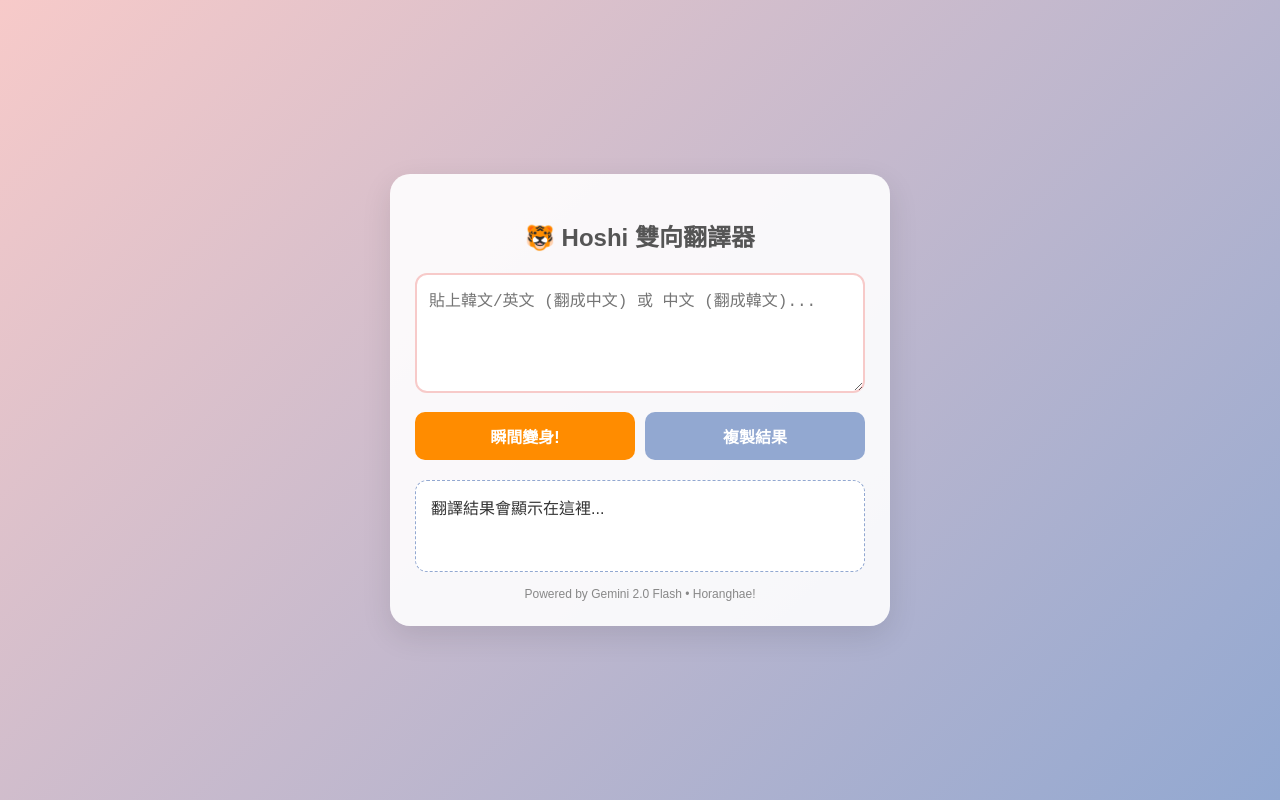
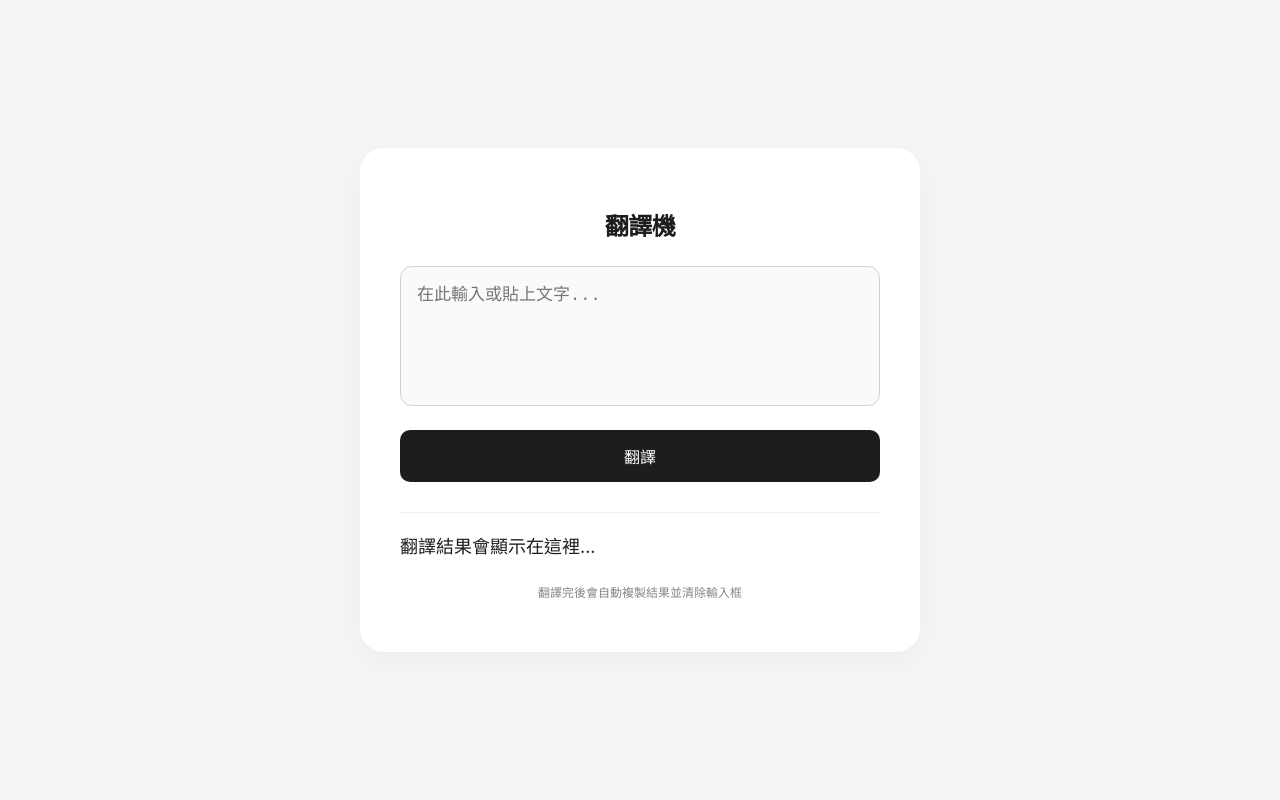
Before and after one commit to msadt/my-translator, a plain HTML site: page index.html in a window 1280 px wide. Drawn offline with Linux system fonts and the light colour scheme.

Commit message:
Update index.html

```diff
--- a/index.html
+++ b/index.html
@@ -3,127 +3,151 @@
 <head>
     <meta charset="UTF-8">
     <meta name="viewport" content="width=device-width, initial-scale=1.0">
-    <title>My Translator 🐯</title>
+    <title>Translator</title>
     <style>
-        /* SEVENTEEN 應援色風格 */
+        /* Apple 極簡風格設定 */
         :root {
-            --rose-quartz: #F7CAC9;
-            --serenity: #92A8D1;
-            --hoshi-orange: #FF8C00;
+            --bg-color: #F5F5F7;
+            --card-bg: #FFFFFF;
+            --text-main: #1D1D1F;
+            --text-secondary: #86868B;
+            --accent: #0071E3; /* Apple 藍 */
+            --border: #D2D2D7;
         }
 
         body {
-            font-family: 'PingFang TC', 'Microsoft JhengHei', sans-serif;
-            background: linear-gradient(135deg, var(--rose-quartz) 0%, var(--serenity) 100%);
+            font-family: -apple-system, BlinkMacSystemFont, "SF Pro TC", "SF Pro Display", "Helvetica Neue", Arial, sans-serif;
+            background-color: var(--bg-color);
+            color: var(--text-main);
             display: flex;
             justify-content: center;
             align-items: center;
             min-height: 100vh;
             margin: 0;
+            -webkit-font-smoothing: antialiased;
         }
 
         .container {
-            background: rgba(255, 255, 255, 0.9);
-            padding: 25px;
-            border-radius: 20px;
-            box-shadow: 0 10px 30px rgba(0,0,0,0.1);
+            background: var(--card-bg);
+            padding: 40px;
+            border-radius: 24px;
+            box-shadow: 0 8px 30px rgba(0,0,0,0.04);
             width: 90%;
-            max-width: 450px;
+            max-width: 480px;
+            transition: all 0.3s ease;
+        }
+
+        h2 {
+            font-size: 24px;
+            font-weight: 600;
+            margin-bottom: 24px;
+            letter-spacing: -0.5px;
             text-align: center;
         }
 
-        h2 { color: #555; margin-bottom: 20px; }
-
         textarea {
             width: 100%;
-            height: 120px;
-            border: 2px solid var(--rose-quartz);
+            height: 140px;
+            border: 1px solid var(--border);
             border-radius: 12px;
-            padding: 12px;
+            padding: 16px;
             box-sizing: border-box;
-            font-size: 16px;
+            font-size: 17px;
+            line-height: 1.5;
+            resize: none;
             outline: none;
-            transition: 0.3s;
+            background-color: #FAFAFA;
+            transition: border-color 0.2s ease;
         }
 
-        textarea:focus { border-color: var(--serenity); }
+        textarea:focus {
+            border-color: var(--accent);
+            background-color: #FFFFFF;
+        }
 
         .button-group {
             display: flex;
-            gap: 10px;
-            margin-top: 15px;
+            gap: 12px;
+            margin-top: 20px;
         }
 
         button {
             flex: 1;
-            padding: 12px;
+            padding: 14px;
             border: none;
             border-radius: 10px;
             font-size: 16px;
-            font-weight: bold;
+            font-weight: 500;
             cursor: pointer;
-            transition: 0.3s;
+            transition: all 0.2s ease;
         }
 
         .btn-translate {
-            background: var(--hoshi-orange);
-            color: white;
+            background-color: var(--text-main);
+            color: #FFFFFF;
         }
 
-        .btn-copy {
-            background: var(--serenity);
-            color: white;
+        .btn-translate:active {
+            transform: scale(0.98);
+            background-color: #333;
         }
 
-        button:hover { opacity: 0.8; transform: translateY(-2px); }
+        #result-container {
+            margin-top: 30px;
+            padding-top: 20px;
+            border-top: 1px solid #F0F0F2;
+            position: relative;
+        }
 
         #result {
-            margin-top: 20px;
-            padding: 15px;
-            background: white;
-            border-radius: 12px;
-            min-height: 60px;
-            color: #333;
+            font-size: 18px;
+            color: var(--text-main);
             line-height: 1.6;
-            text-align: left;
-            border: 1px dashed var(--serenity);
-            white-space: pre-wrap;
+            min-height: 40px;
+            cursor: pointer; /* 點擊內容即可複製 */
         }
 
-        .footer { font-size: 12px; color: #888; margin-top: 15px; }
+        #result:hover {
+            opacity: 0.7;
+        }
+
+        .hint {
+            font-size: 12px;
+            color: var(--text-secondary);
+            margin-top: 10px;
+            text-align: center;
+        }
     </style>
 </head>
 <body>
 
 <div class="container">
-    <h2>🐯 Hoshi 雙向翻譯器</h2>
+    <h2>翻譯機</h2>
 
-    <textarea id="inputText" placeholder="貼上韓文/英文 (翻成中文) 或 中文 (翻成韓文)..."></textarea>
+    <textarea id="inputText" placeholder="在此輸入或貼上文字..."></textarea>
 
     <div class="button-group">
-        <button class="btn-translate" onclick="translateText()">瞬間變身!</button>
-        <button class="btn-copy" onclick="copyResult()">複製結果</button>
+        <button class="btn-translate" onclick="translateText()">翻譯</button>
     </div>
 
-    <div id="result">翻譯結果會顯示在這裡...</div>
-
-    <div class="footer">Powered by Gemini 2.0 Flash • Horanghae!</div>
+    <div id="result-container">
+        <div id="result" onclick="copyResult()">翻譯結果會顯示在這裡...</div>
+        <p class="hint">翻譯完後會自動複製結果並清除輸入框</p>
+    </div>
 </div>
 
 <script>
-    // 既然你不在意 API Key 公開，直接填在這裡最方便
-    const apiKey = "AIzaSyCXQ2JQ-vrqTA7pWhXJYvUejYfLeRWDOZQ";
+    const apiKey = "AIzaSyBhLAqWjIi2LN3Y2bf_SjBeEImnFD1_k2k";
 
     async function translateText() {
-        const text = document.getElementById('inputText').value.trim();
+        const inputElement = document.getElementById('inputText');
+        const text = inputElement.value.trim();
         const resultDiv = document.getElementById('result');
 
-        if (!text) {
-            alert("請先輸入文字喔！");
-            return;
-        }
+        if (!text) return;
 
-        resultDiv.innerText = "🐯 翻譯中...";
+        resultDiv.innerText = "正在處理...";
+        resultDiv.style.color = "#86868B";
 
         try {
             const response = await fetch(`https://generativelanguage.googleapis.com/v1beta/models/gemini-2.0-flash:generateContent?key=${apiKey}`, {
@@ -132,12 +156,13 @@
                 body: JSON.stringify({
                     contents: [{
                         parts: [{
-                            text: `你是一個專業翻譯官。請遵守以下規則：
+                            text: `你是一個專業翻譯官，且了解SEVENTEEN這個團體。請遵守以下規則：
                             1. 如果輸入是中文，請翻譯成「韓文」。
-                            2. 如果輸入是韓文、英文或其他語言，請翻譯成「繁體中文」（使用台灣慣用語）。
-                            3. 只輸出翻譯後的純文字，不要有任何解釋或多餘對話。
+                            2. 如果輸入是韓文、英文或其他語言，請翻譯成「繁體中文」。
+                            3. 只輸出翻譯後的純文字，不要有任何解釋。
 
-                            待翻譯內容：
+
+                            內容：
                             ${text}`
                         }]
                     }]
@@ -145,27 +170,35 @@
             });
 
             const data = await response.json();
+            const translated = data.candidates[0].content.parts[0].text;
 
-            if (data.candidates && data.candidates[0].content.parts[0].text) {
-                const translated = data.candidates[0].content.parts[0].text;
-                resultDiv.innerText = translated;
-            } else {
-                resultDiv.innerText = "翻譯失敗，請確認 API 是否正常。";
-            }
+            // 1. 顯示結果
+            resultDiv.innerText = translated;
+            resultDiv.style.color = "#1D1D1F";
+
+            // 2. 自動複製結果
+            copyToClipboard(translated);
+
+            // 3. 自動清除輸入框
+            inputElement.value = "";
 
         } catch (error) {
-            console.error(error);
-            resultDiv.innerText = "喔！網路好像斷掉了。";
+            resultDiv.innerText = "翻譯發生錯誤";
         }
+    }
+
+    function copyToClipboard(text) {
+        navigator.clipboard.writeText(text).then(() => {
+            console.log('已自動複製');
+        });
     }
 
     function copyResult() {
         const text = document.getElementById('result').innerText;
-        if (text === "翻譯結果會顯示在這裡..." || text === "") return;
-
-        navigator.clipboard.writeText(text).then(() => {
-            alert("🐯 已成功複製到剪貼簿！");
-        });
+        if (text && text !== "正在處理..." && text !== "翻譯結果會顯示在這裡...") {
+            copyToClipboard(text);
+            alert("已手動複製結果");
+        }
     }
 </script>
 
```
